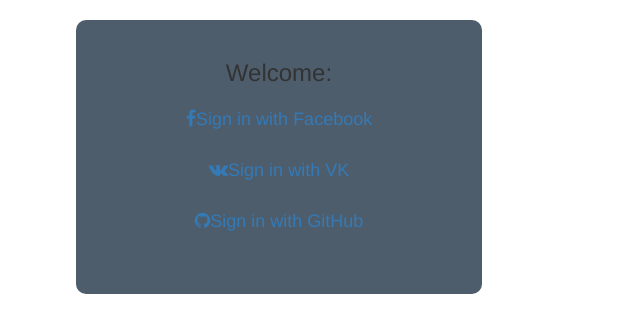
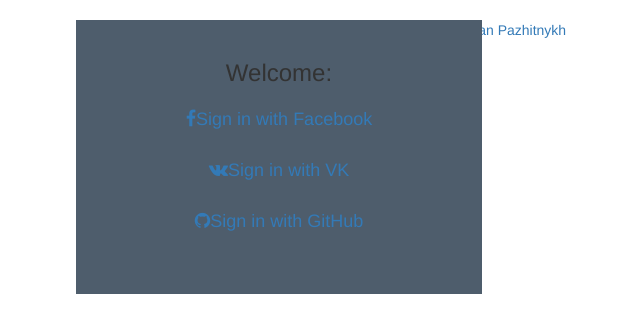
Before and after one commit to Drapegnik/myChat, a Django app: page / in a window 1280 px wide. Shown: the part 52-385 px from the top of the page, without its empty margins (361-1001 px from the left). Run offline with Django 3.2, Linux system fonts and the light colour scheme; data that the repository does not hold is empty; some libraries are stand-ins or nearby versions.

Commit message:
add linkedin widget

```diff
--- a/static/styles/style.css
+++ b/static/styles/style.css
@@ -10,7 +10,6 @@
 }
 
 .sign_form {
-    border-radius: 10px;
     background-color: #4e5d6c;
 }
 
--- a/templates/auth.html
+++ b/templates/auth.html
@@ -13,3 +13,14 @@
         </a>
     </div>
 </div>
+<div class="row">
+    <div class="col-md-offset-4
+    LI-profile-badge" data-version="v1"
+         data-size="large" data-locale="ru_RU"
+         data-type="horizontal" data-theme="dark"
+         data-vanity="drapegnik">
+        <a class="LI-simple-link" href='https://by.linkedin.com/in/drapegnik?trk=profile-badge'>
+            Ivan Pazhitnykh
+        </a>
+    </div>
+</div>
--- a/templates/base.html
+++ b/templates/base.html
@@ -63,6 +63,9 @@
 <!-- Bootstrap -->
 <script src="{% static 'bootstrap/dist/js/bootstrap.min.js' %}" type="text/javascript"></script>
 
+<!-- Linkedin -->
+<script type="text/javascript" src="https://platform.linkedin.com/badges/js/profile.js" async defer></script>
+
 <!-- JS -->
 <script src="{% static 'scripts/app.js' %}" type="text/javascript"></script>
 <script src="{% static 'scripts/controllers.js' %}" type="text/javascript"></script>
```
